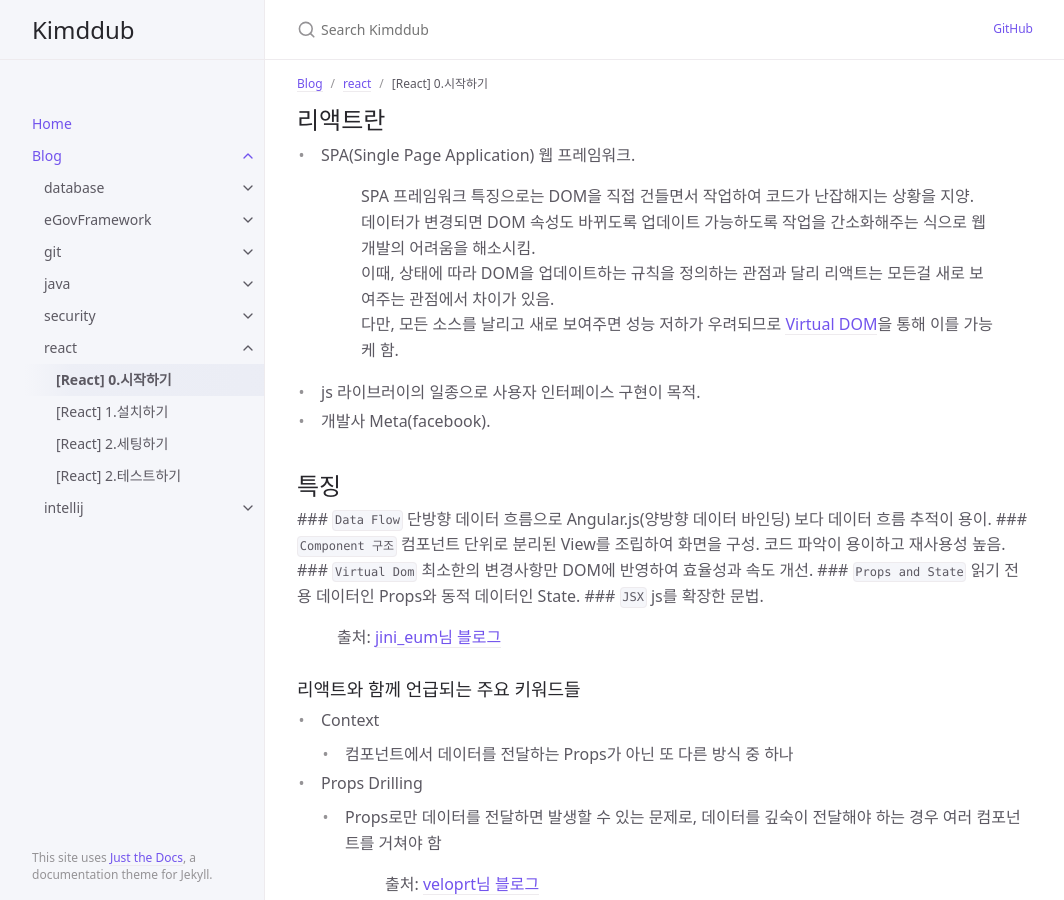
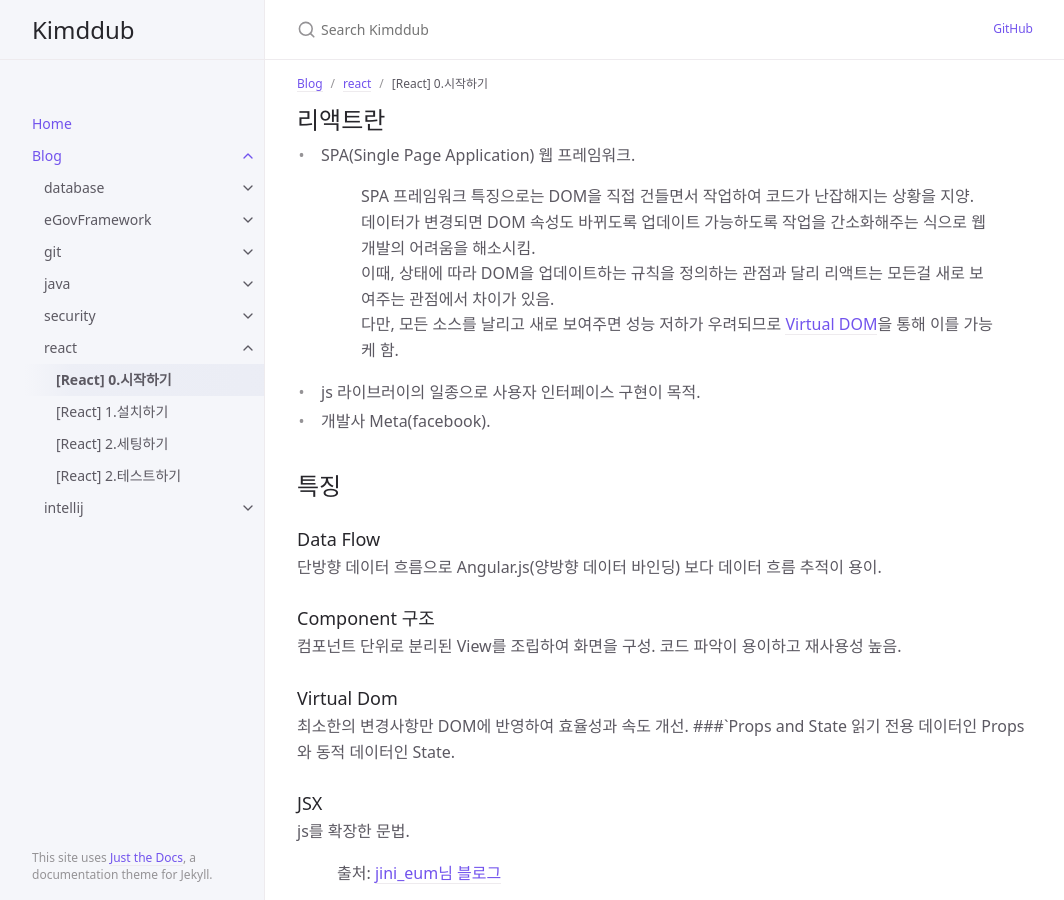
Before and after one commit to kimddub/kimddub.github.io, a Jekyll site: the page built from docs/blog/react/react-start.md, in a window 1280 px wide and 900 px high. Shown: the whole window, without its empty margins (107-1171 px from the left). Built offline with Jekyll 4.4.1, drawn with Linux system fonts in a browser that asks for light colours.

```diff
--- a/docs/blog/react/react-start.md
+++ b/docs/blog/react/react-start.md
@@ -18,16 +18,16 @@ date: 2023-04-07 10:04
 - 개발사 Meta(facebook).
 
 ## 특징
-  ### `Data Flow`
-  단방향 데이터 흐름으로 Angular.js(양방향 데이터 바인딩) 보다 데이터 흐름 추적이 용이.
-  ### `Component 구조`
-  컴포넌트 단위로 분리된 View를 조립하여 화면을 구성. 코드 파악이 용이하고 재사용성 높음.
-  ### `Virtual Dom`
-  최소한의 변경사항만 DOM에 반영하여 효율성과 속도 개선.
-  ### `Props and State`
-  읽기 전용 데이터인 Props와 동적 데이터인 State.
-  ### `JSX`
-  js를 확장한 문법.
+### Data Flow
+단방향 데이터 흐름으로 Angular.js(양방향 데이터 바인딩) 보다 데이터 흐름 추적이 용이.
+### Component 구조
+컴포넌트 단위로 분리된 View를 조립하여 화면을 구성. 코드 파악이 용이하고 재사용성 높음.
+### Virtual Dom
+최소한의 변경사항만 DOM에 반영하여 효율성과 속도 개선.
+###`Props and State
+읽기 전용 데이터인 Props와 동적 데이터인 State.
+### JSX
+js를 확장한 문법.
 > 출처: [jini_eum님 블로그](https://velog.io/@jini_eun/React-React.js%EB%9E%80-%EA%B0%84%EB%8B%A8-%EC%A0%95%EB%A6%AC)
 
 ### 리액트와 함께 언급되는 주요 키워드들
```
